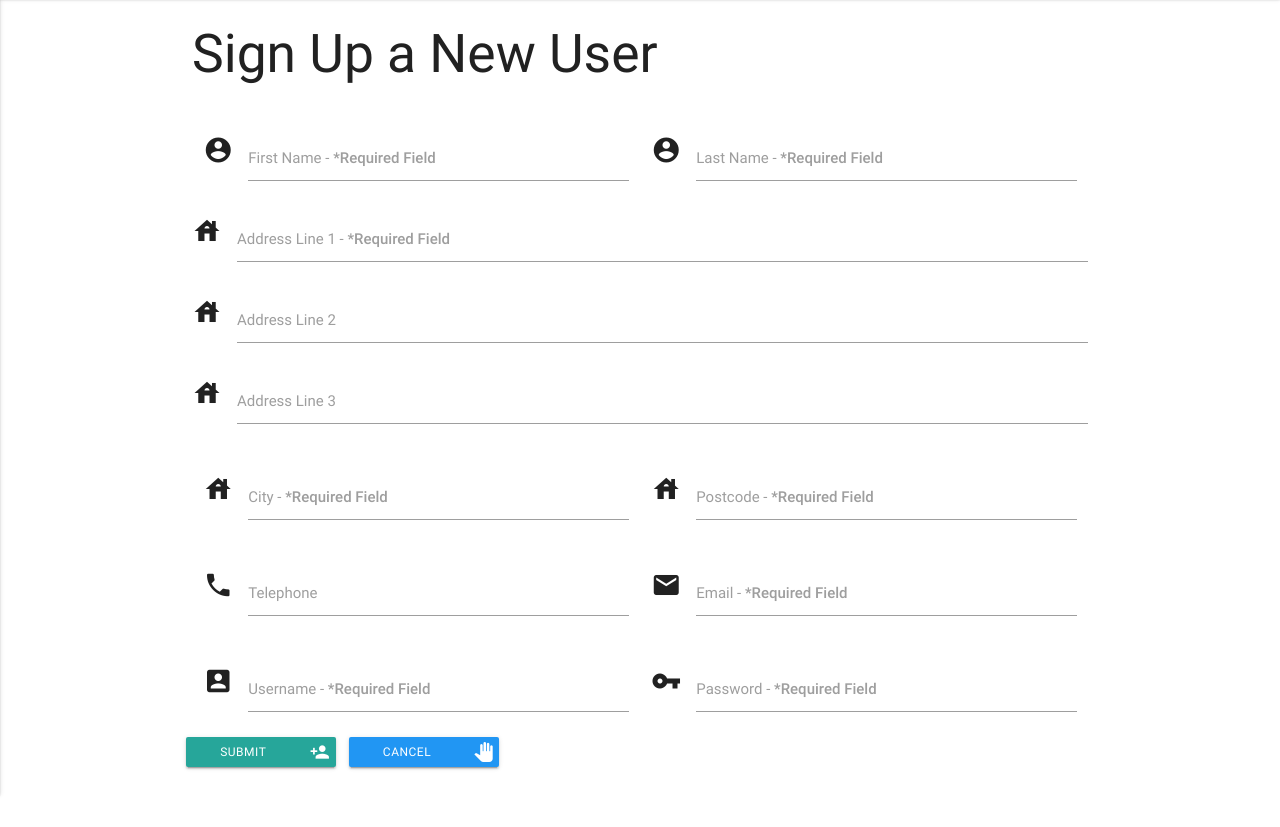
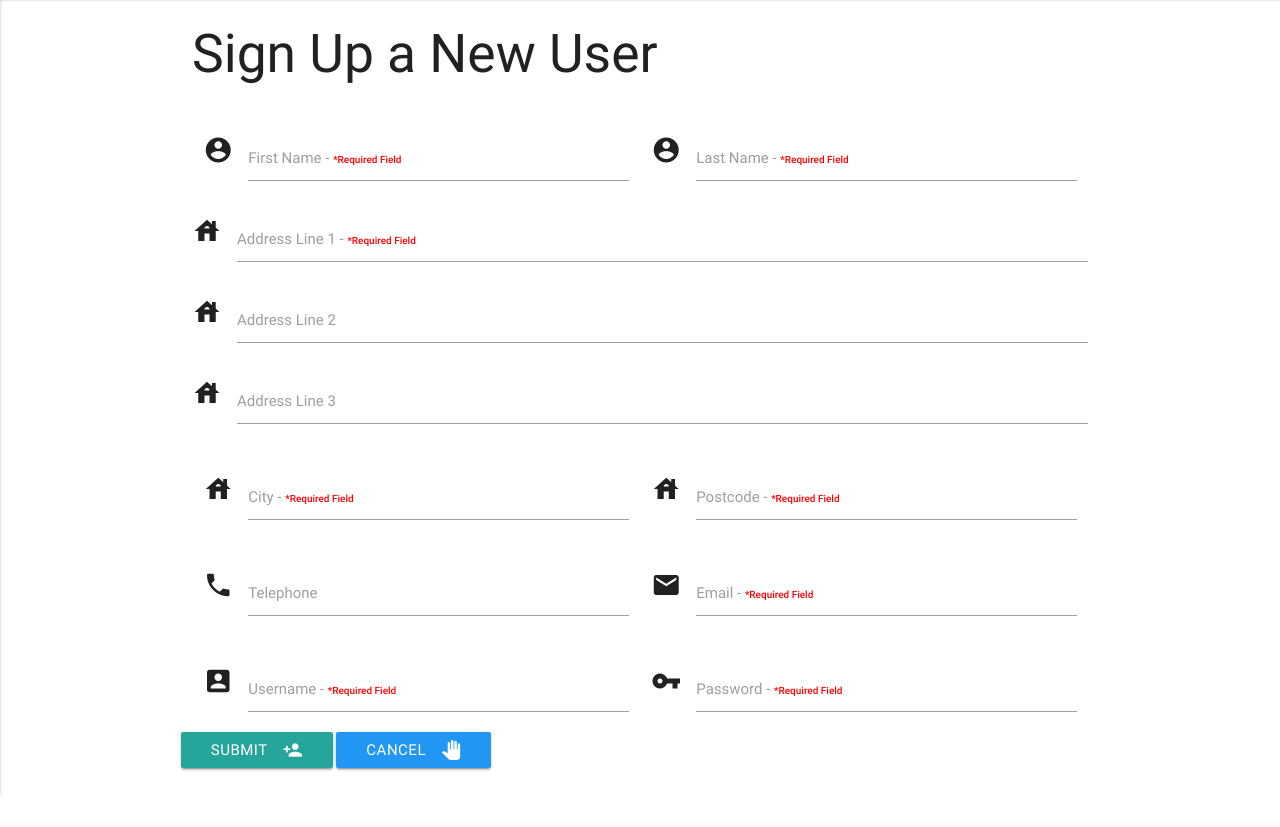
Before and after one commit to aidan-stritch/Personal-Interests-Manager, a Flask app: page /sign_up in a window 1280 px wide. Shown: the part 66-893 px from the top of the page. After the commit the page ends 861 px from the top, so only its background shows below. Run offline with Flask 2, Linux system fonts and the light colour scheme; some libraries are stand-ins or nearby versions.

Commit message:
organised and labelled CSS file and added style for required fields class

```diff
--- a/static/css/style.css
+++ b/static/css/style.css
@@ -1,7 +1,20 @@
+----------------------Miscellaneous
 body{
     background-color:white;
 }
 
+.page-heading h2 {
+    font-size:45px;
+}
+
+.flash_messages {
+    font-size: 12px;
+    color: red;
+    line-height: 5px;
+}
+
+
+----------------------Buttons
 .btn-small{
     height: 30px;
     width: 150px;
@@ -33,28 +46,33 @@ body{
     text-align: left;
     margin-bottom:25px;
     margin-top: 25px;
-
 }
 
 .btn-large i{
     font-size: 50px;
 }
 
-.accordian-btn{
-    float:right;
-}
 
+----------------------Accordian
 .accordian-title{
     margin-top:5px;
     margin-left:5px;
 }
 
+.accordian-btn{
+    float:right;
+}
+
+
+----------------------Images
 .result_image{
     height:250px;
     width: 250px;
     margin-left: 25%;
 }
 
+
+----------------------Forms
 .form_switch{
     position: relative;
     margin: 5px 5px 5px 5px;
@@ -68,16 +86,15 @@ body{
     margin-top:50px;
 }
 
-.page-heading h2 {
-    font-size:45px;
+.required-field {
+    font-size: 10px;
+    color:red;
 }
 
-.flash_messages {
-    font-size: 12px;
-    color: red;
-    line-height: 5px;
-}
+
+------------------------------------Media CSS
 @media (max-width:991px){
+    ----------------------Miscellaneous
     .brand-logo {
         font-size: 10px;
     }
```
